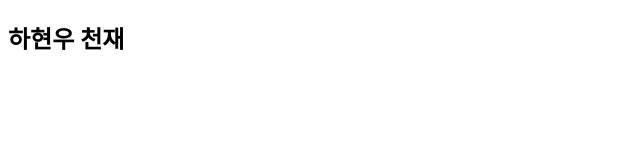
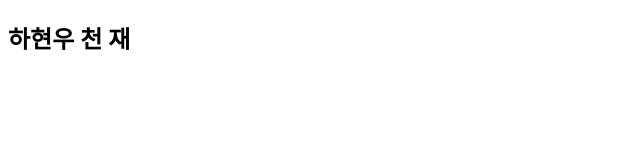
Before and after one commit to Dev-Dream/OSS_Practice, a plain HTML site: page test.html in a window 1280 px wide. Shown: the full height of the page, 0-640 px from the left. Drawn offline with Linux system fonts and the light colour scheme.

Commit message:
im cheonjae

```diff
--- a/test.html
+++ b/test.html
@@ -4,6 +4,6 @@
     <title></title>
   </head>
   <body>
-    <h2>하현우 천재</h2>
+    <h2>하현우 천 재</h2>
   </body>
 </html>
```
